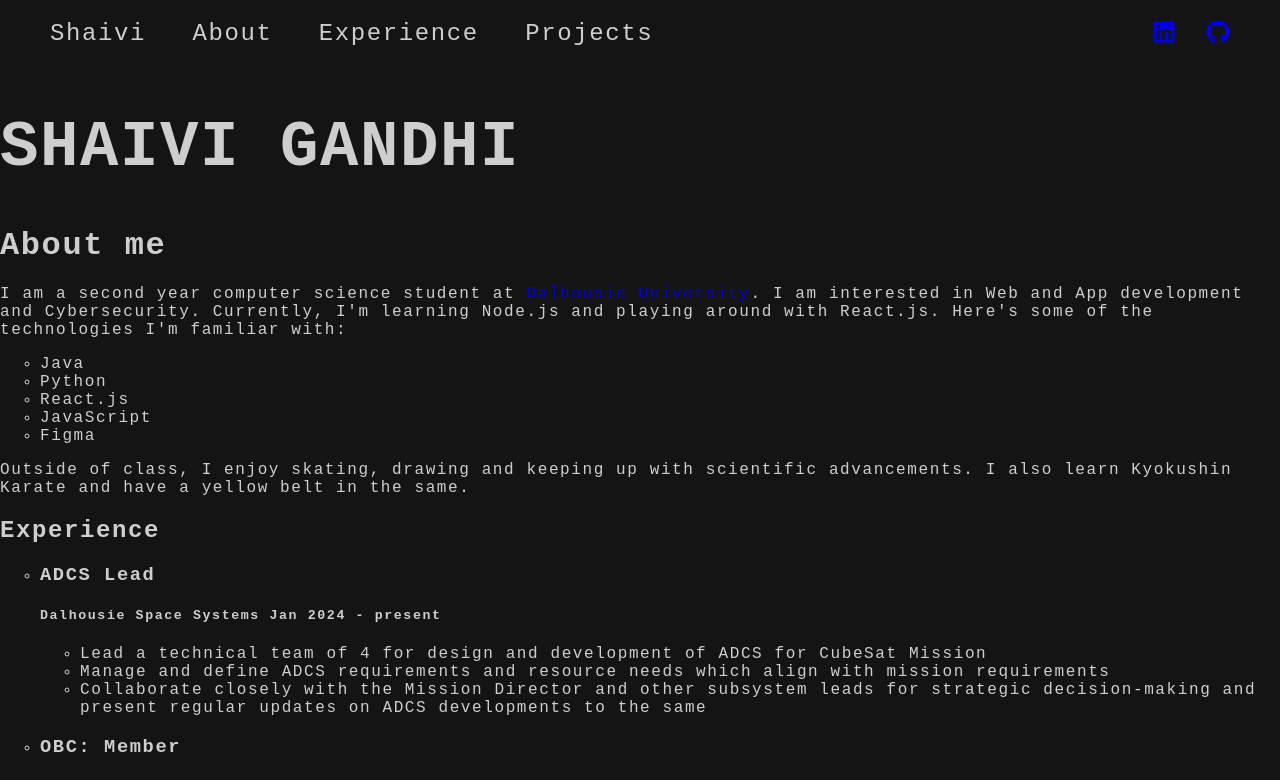
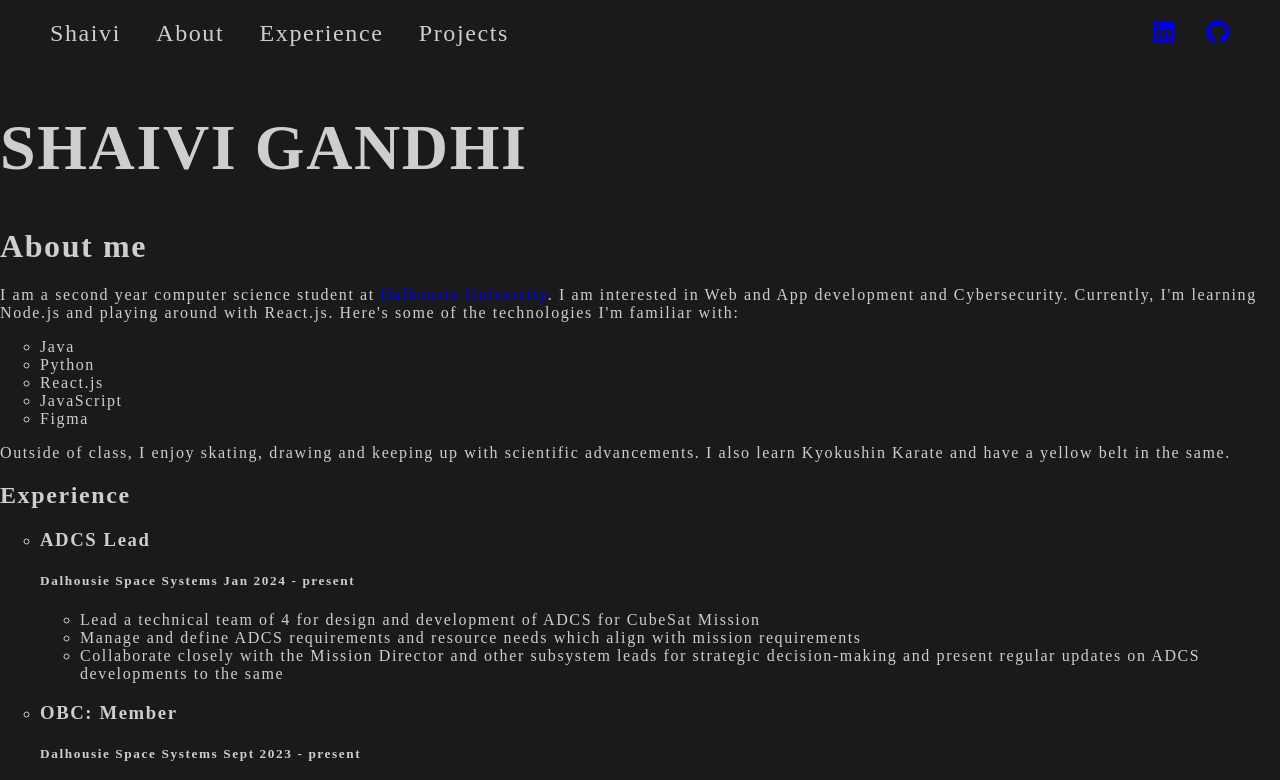
Before and after one commit to sha1v1/website, a React (Vite) app in the folder shaivi/: page / in a window 1280 px wide. Shown: the top 780 px of the page. Built offline with nearby package versions, Linux system fonts and the light colour scheme.

Commit message:
some more changes

```diff
--- a/shaivi/src/App.jsx
+++ b/shaivi/src/App.jsx
@@ -9,6 +9,7 @@ import Home from './components/Home';
 import About from './components/About';
 import Experience from './components/Experience';
 import Projects from './components/Projects';
+import Typer from './components/Typer';
 
 
 
@@ -18,6 +19,7 @@ function App() {
   return (
     <div className='container'>
       <Navbar />
+
       <Home />
       <About />
       <Experience />
--- a/shaivi/src/components/Experience.jsx
+++ b/shaivi/src/components/Experience.jsx
@@ -42,6 +42,7 @@ function Experience() {
       <ul className="exp-list" >
 
         {exp.map((item, i) => (
+
           <li key={i}>
 
             <h3>{item.role}</h3>
@@ -51,11 +52,12 @@ function Experience() {
             </h5>
 
             <ul className="desc-list">
-              {exp[i].desc.map((d) => (
-                <li>{d}</li>
+              {exp[i].desc.map((d, j) => (
+                <li>{exp[i].desc[j]}</li>
               ))}
             </ul>
           </li>
+
         ))}
       </ul>
     </div>
--- a/shaivi/src/index.css
+++ b/shaivi/src/index.css
@@ -5,13 +5,13 @@
   -moz-osx-font-smoothing: grayscale;
 
   /* variables */
-  --primary-bg: rgb(20,20,20);
+  --primary-bg: #1A1A1D;
   --primary-font:#cecece;
 
 }
 
 body{
-  font-family: 'Courier New', Courier, monospace;
+
   letter-spacing: 0.1em;
   margin: 0;
   padding: 0;
```
